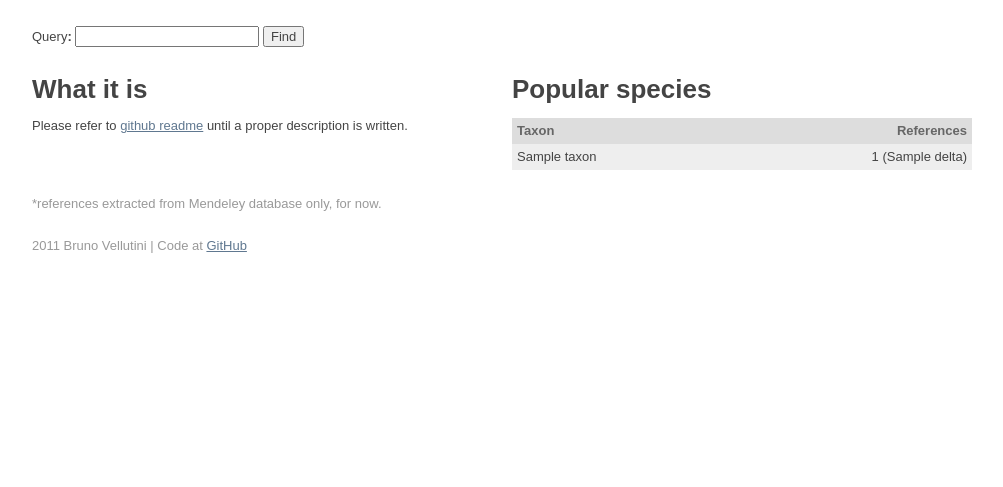
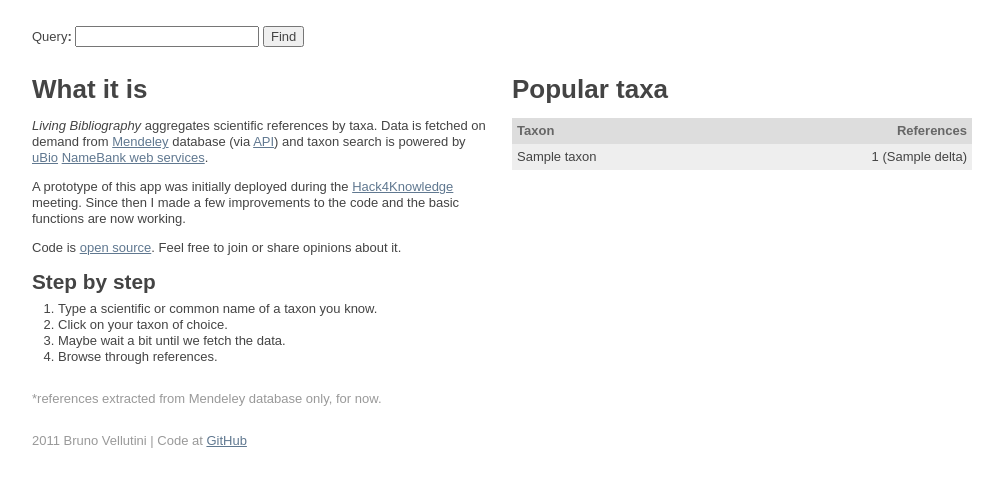
Before and after one commit to bruvellu/livingbib, a Django app: template alive/templates/home.html in a window 1280 px wide. Shown: the part 85-572 px from the top of the page, without its empty margins (138-1141 px from the left). Run offline with Django 3.2, Linux system fonts and the light colour scheme; the template is opened without the code that fills it: most values are stand-ins (such as "Sample title", 1, 10 or a date in 2020); form fields are guessed from the names that the template uses; some libraries are stand-ins or nearby versions.

Commit message:
Adds a tiny description on the home page

```diff
--- a/alive/static/css/style.css
+++ b/alive/static/css/style.css
@@ -174,6 +174,8 @@ header h1 { margin: 0; }
 header a { color:#444444; text-decoration:none; }
 header span { font-size:1.5em; }
 
+p { margin-bottom:1em; }
+
 div.search-taxon:hover { background:#fafafa; color:#607890; }
 #search-results a,
 #search-results a:active,
--- a/alive/templates/base.html
+++ b/alive/templates/base.html
@@ -71,7 +71,7 @@
   <!-- mathiasbynens.be/notes/async-analytics-snippet Change UA-XXXXX-X to be your site's ID -->
   <!--
   <script>
-    var _gaq=[["_setAccount","UA-XXXXX-X"],["_trackPageview"],["_trackPageLoadTime"]];
+    var _gaq=[["_setAccount","UA-825986-17"],["_trackPageview"],["_trackPageLoadTime"]];
     (function(d,t){var g=d.createElement(t),s=d.getElementsByTagName(t)[0];g.async=1;
     g.src=("https:"==location.protocol?"//ssl":"//www")+".google-analytics.com/ga.js";
     s.parentNode.insertBefore(g,s)}(document,"script"));
--- a/alive/templates/home.html
+++ b/alive/templates/home.html
@@ -10,11 +10,26 @@
 
 <div id="site-description" class="grid_6 alpha">
     <h2>What it is</h2>
-    Please refer to <a href="https://github.com/nelas/livingbib#readme">github readme</a> until a proper description is written.
+    <p>
+    <em>Living Bibliography</em> aggregates scientific references by taxa. Data is fetched on demand from <a href="http://www.mendeley.com/">Mendeley</a> database (via <a href="http://dev.mendeley.com/">API</a>) and taxon search is powered by <a href="http://www.ubio.org/">uBio</a> <a href="http://www.ubio.org/index.php?pagename=services_overview">NameBank web services</a>.
+    </p>
+    <p>
+    A prototype of this app was initially deployed during the <a href="http://www.mendeley.com/blog/developer-resources/hack4knowledge-mendeley-living-bibliographies-visual-search-and-more-h4k/">Hack4Knowledge</a> meeting. Since then I made a few improvements to the code and the basic functions are now working.
+    </p>
+    <p>
+    Code is <a href="https://github.com/nelas/livingbib">open source</a>. Feel free to join or share opinions about it.
+    </p>
+    <h3>Step by step</h3>
+    <ol>
+        <li>Type a scientific or common name of a taxon you know.</li>
+        <li>Click on your taxon of choice.</li>
+        <li>Maybe wait a bit until we fetch the data.</li>
+        <li>Browse through references.</li>
+    </ol>
 </div>
 
 <div id="home-taxa" class="grid_6 omega">
-    <h2>Popular species</h2>
+    <h2>Popular taxa</h2>
 
     <div class="header-row">
         Taxon
```
